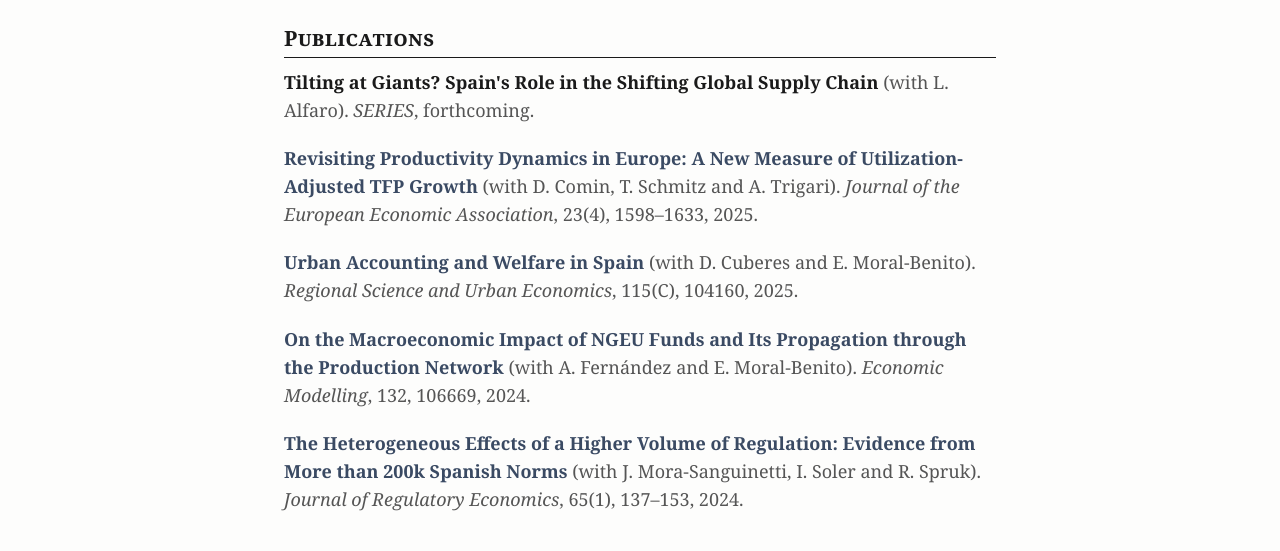
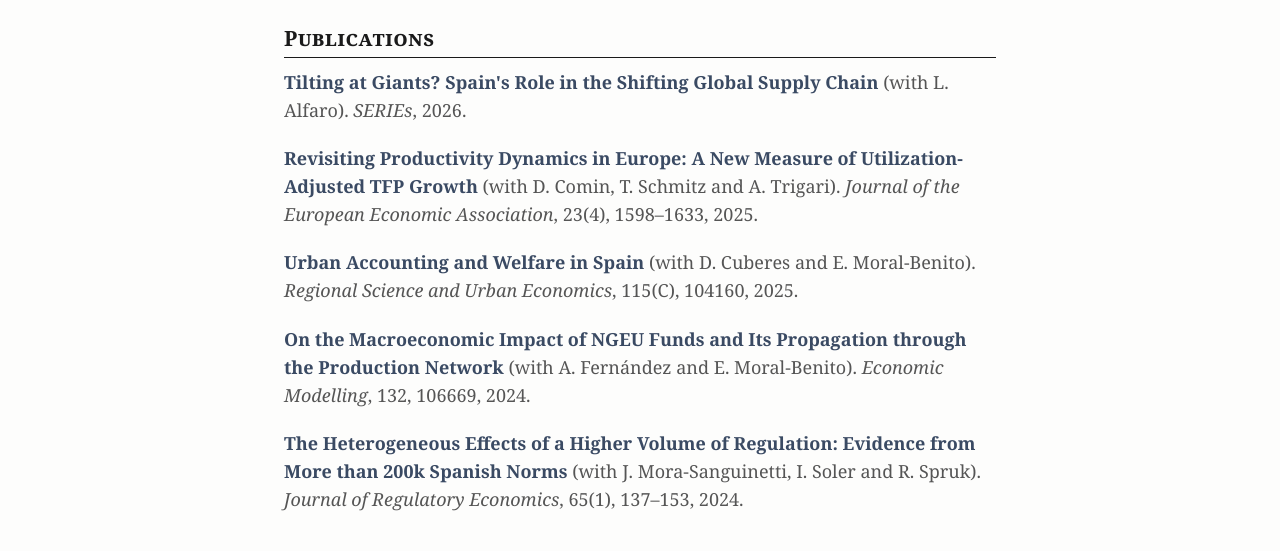
Before and after one commit to jotacuge/jotacuge.github.io, a plain HTML site: page research.html in a window 1280 px wide. Shown: the part 208-759 px from the top of the page. Drawn offline with Linux system fonts and the light colour scheme.

Commit message:
Alfaro & Quintana publicado en SERIEs; fuentes LaTeX del CV
El paper con L. Alfaro deja de ser "forthcoming": publicado online el
28/08/2026, DOI 10.1007/s13209-026-00343-2. Springer aun no le ha
asignado volumen, numero ni paginas (Crossref y OpenAlex lo confirman),
asi que se cita por ano y se enlaza al DOI.

- research.html: titulo enlazado al DOI, "SERIEs, 2026"
- corregido el nombre de la revista: SERIES -> SERIEs
- cv_javier_quintana.pdf regenerado desde cv_javier_classic.tex

Se anaden al repositorio las fuentes LaTeX del CV, que hasta ahora solo
existian en local. cv_javier_classic.tex incorpora las correcciones que
estaban en el PDF publicado pero no en su fuente ("Banco de Espana" ante
Economic Bulletin en 5 entradas, coautores del ECB OP 365, WP 2506), de
modo que recompilarlo ya reproduce el CV publicado.

Ademas: .nojekyll (no estaba en el repositorio), .gitignore para el
material que no debe publicarse y .gitattributes para finales de linea.

Co-Authored-By: Claude Opus 5 (1M context) <noreply@anthropic.com>
Claude-Session: https://claude.ai/code/session_01QoFfX2EybbUMG3hjdyQ359

```diff
--- a/research.html
+++ b/research.html
@@ -26,8 +26,8 @@
   <h2 class="section">Publications</h2>
   <ol class="pubs">
     <li>
-      <span class="pub-title">Tilting at Giants? Spain's Role in the Shifting Global Supply Chain</span>
-      <span class="pub-meta">(with L. Alfaro). <span class="pub-venue">SERIES</span>, forthcoming.</span>
+      <a class="pub-title" href="https://doi.org/10.1007/s13209-026-00343-2" target="_blank" rel="noopener">Tilting at Giants? Spain's Role in the Shifting Global Supply Chain</a>
+      <span class="pub-meta">(with L. Alfaro). <span class="pub-venue">SERIEs</span>, 2026.</span>
     </li>
     <li>
       <a class="pub-title" href="https://academic.oup.com/jeea/article-abstract/23/4/1598/7958961" target="_blank" rel="noopener">Revisiting Productivity Dynamics in Europe: A New Measure of Utilization-Adjusted TFP Growth</a>
```
Also changed, not shown: 6 other files.
